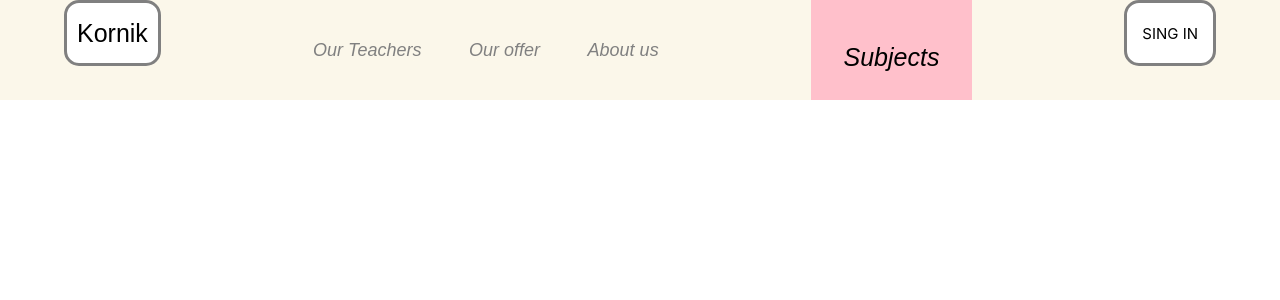
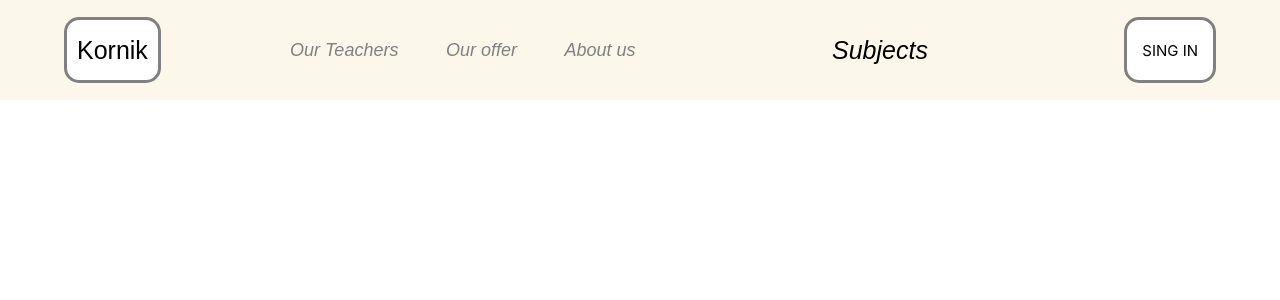
Before and after one commit to DjDister/korepetycje-stowa, a React (Create React App) app: page / in a window 1280 px wide. Shown: the top 300 px of the page. Built offline with nearby package versions, Linux system fonts and the light colour scheme.

Commit message:
fix of centering a div xD

```diff
--- a/src/App.css
+++ b/src/App.css
@@ -17,11 +17,10 @@
 .subject-container {
     position: relative;
     height: 100%;
-    width: 14%;
+    width: 20%;
     display: flex;
     justify-content: center;
     align-items: center;
-    background-color: pink;
 }
 
 
@@ -74,12 +73,18 @@
     font-style: italic;
     font-size: 25px;
     cursor: pointer;
-    padding-top: 15px;
 
 }
 
+.flexBox{
+    height: 100%;
+    display: flex;
+    justify-content: center;
+    align-items: center;
+}
+
 .signing {
-    display: inline-block;
+
     color: black;
     font-size: 15px;
     border-style: solid;
@@ -101,11 +106,9 @@
 .dropdown-subjects {
     position: absolute;
     left: 0px;
-    bottom: 0px;
-    right: 21%;
-    top: 14%;
+    top:100%;
+ right: 0px;
     background-color: white;
-    width: 200px;
     border-style: solid;
     border-color: black;
     border-radius: 5px;
--- a/src/components/navBar/navBar.tsx
+++ b/src/components/navBar/navBar.tsx
@@ -1,57 +1,67 @@
-import React , { useState } from "react";
-
+import React, { useState } from "react";
 
 const Name = ["Kornik"];
 const navElem = ["Our Teachers", "Our offer", "About us"];
 const sub = ["Subjects"];
 const signIn = ["SING IN"];
-const subjectList = ["• Mathematics" , "• Physics" , "• English" , "• 5D geometry by KK"]
+const subjectList = [
+  "• Mathematics",
+  "• Physics",
+  "• English",
+  "• 5D geometry by KK",
+];
 
 function NavBar() {
-  const [status, setStatus] = useState <undefined| number> (undefined);
-  const [open , setOpen] = useState(false);
+  const [status, setStatus] = useState<undefined | number>(undefined);
+  const [open, setOpen] = useState(false);
 
   return (
-
     <div className="mainNav">
       <div className="insideMain">
+        <div className="flexBox">
           {Name.map((name) => (
             <div className="logo-Name">{name}</div>
           ))}
+        </div>
         <div className="navBlocksCont">
           {navElem.map((elem, index) => (
             <div
               key={index}
               className={`navBlocks ${status === index ? "underlined" : ""}`}
               onMouseEnter={() => setStatus(index)}
-                onMouseLeave={() => setStatus(undefined)}>
+              onMouseLeave={() => setStatus(undefined)}
+            >
               {elem}
             </div>
           ))}
         </div>
 
-
-          <div className = "subject-container"
-                        onMouseEnter={() =>{setOpen(true)}}
-                        onMouseLeave={() =>{setOpen(false)}}>
-
-
+        <div
+          className="subject-container"
+          onMouseEnter={() => {
+            setOpen(true);
+          }}
+          onMouseLeave={() => {
+            setOpen(false);
+          }}
+        >
           {sub.map((subj) => (
-              <div className = "subjects">
-                {subj}
-              </div>
+            <div className="subjects">{subj}</div>
           ))}
 
-            <div className = {`dropdown-subjects ${open ? `active` : `inactive`} `}>
-              <ul className = "dropdownItem">
-                {subjectList.map((subList) => (<div className = "subItem">{subList}</div>))}
+          <div className={`dropdown-subjects ${open ? `active` : `inactive`} `}>
+            <ul className="dropdownItem">
+              {subjectList.map((subList) => (
+                <div className="subItem">{subList}</div>
+              ))}
             </ul>
           </div>
         </div>
-
+        <div className="flexBox">
           {signIn.map((sign) => (
             <div className="signing">{sign}</div>
           ))}
+        </div>
       </div>
     </div>
   );
```
Lines whose indentation alone changed are shown as unchanged.
